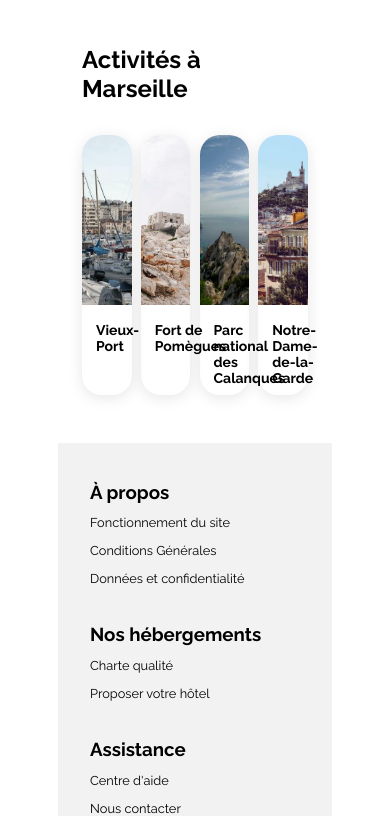
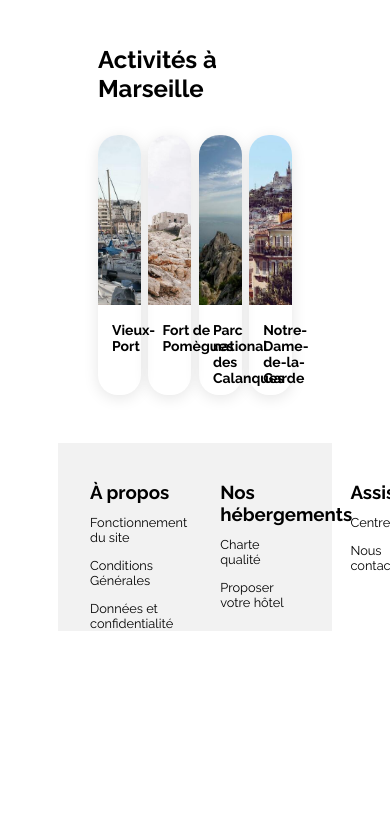
Before and after one commit to CatsNpat/OC_Projet2, a plain HTML site: page booki-starter-code/index.html in a window 390 px wide. Shown: the part 1658-2482 px from the top of the page. After the commit the page ends 2297 px from the top, so only its background shows below. Drawn offline with Linux system fonts and the light colour scheme.

Commit message:
modif. largeur activités Marseille version Desktop et modif. footer, boutons filtres version tablette

```diff
--- a/booki-starter-code/css/style.css
+++ b/booki-starter-code/css/style.css
@@ -199,7 +199,7 @@ a {
     justify-content: space-between;
     /*background-color: pink;*/
     margin-top: 3em;
-    padding: 0 1.5em 0em 1.5em;
+    padding: 0 2.5em 0em 2.5em;
     box-sizing: border-box;
 }
 
@@ -507,7 +507,7 @@ a {
     }
 
     .filtre-choixtab {
-        width: 100%;
+        width: 75%;
     }
 
     .filtre-theme {
@@ -535,8 +535,13 @@ a {
         margin: 0.625em 0em 0em 0.50em;
     }
 
+    .footer {
+        flex-wrap: nowrap;
+    }
+
     .footer-bloc {
         margin: 0em 1em 0em 2em;
+        width: 30%;
     }
 
     .footer-bloc ul {
```
